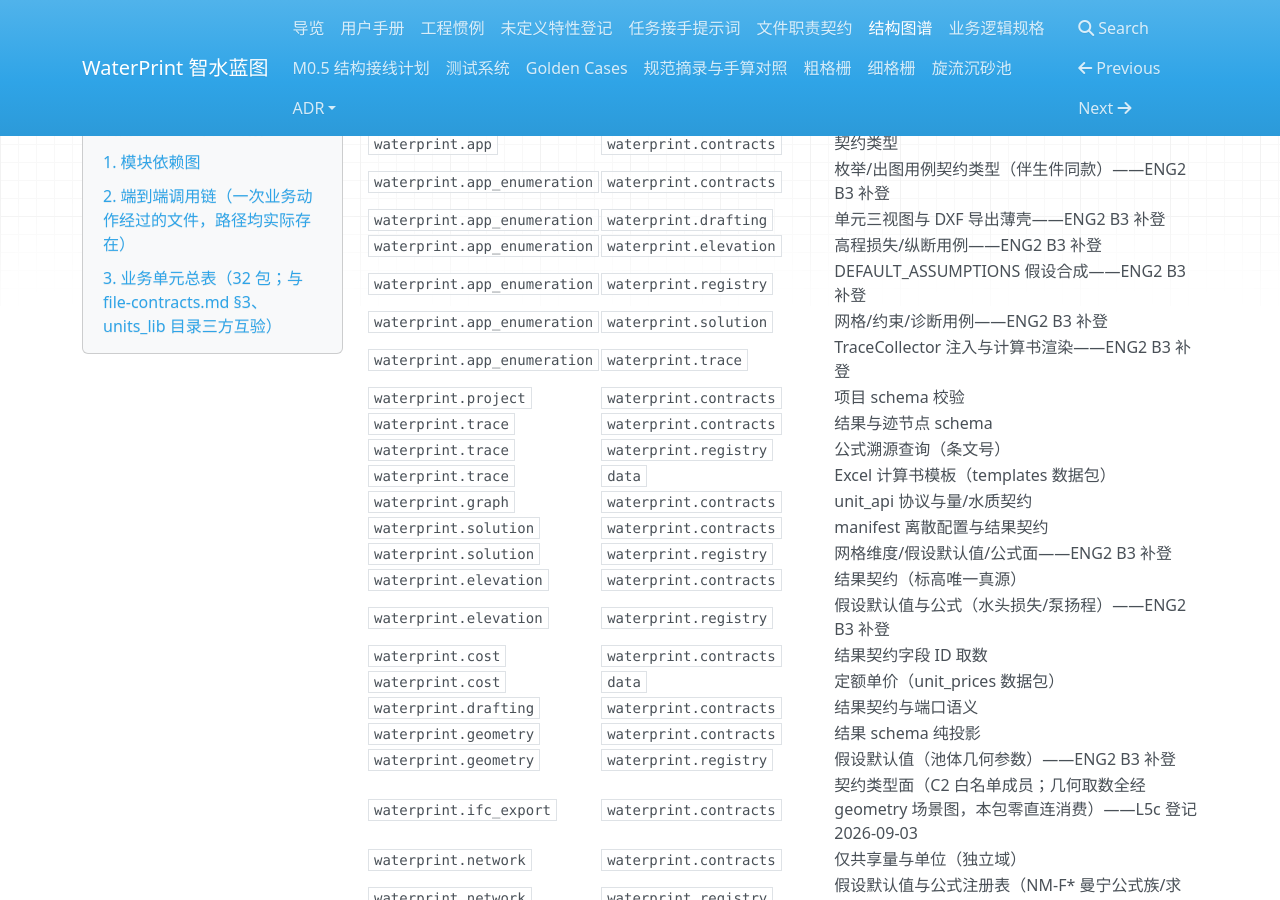
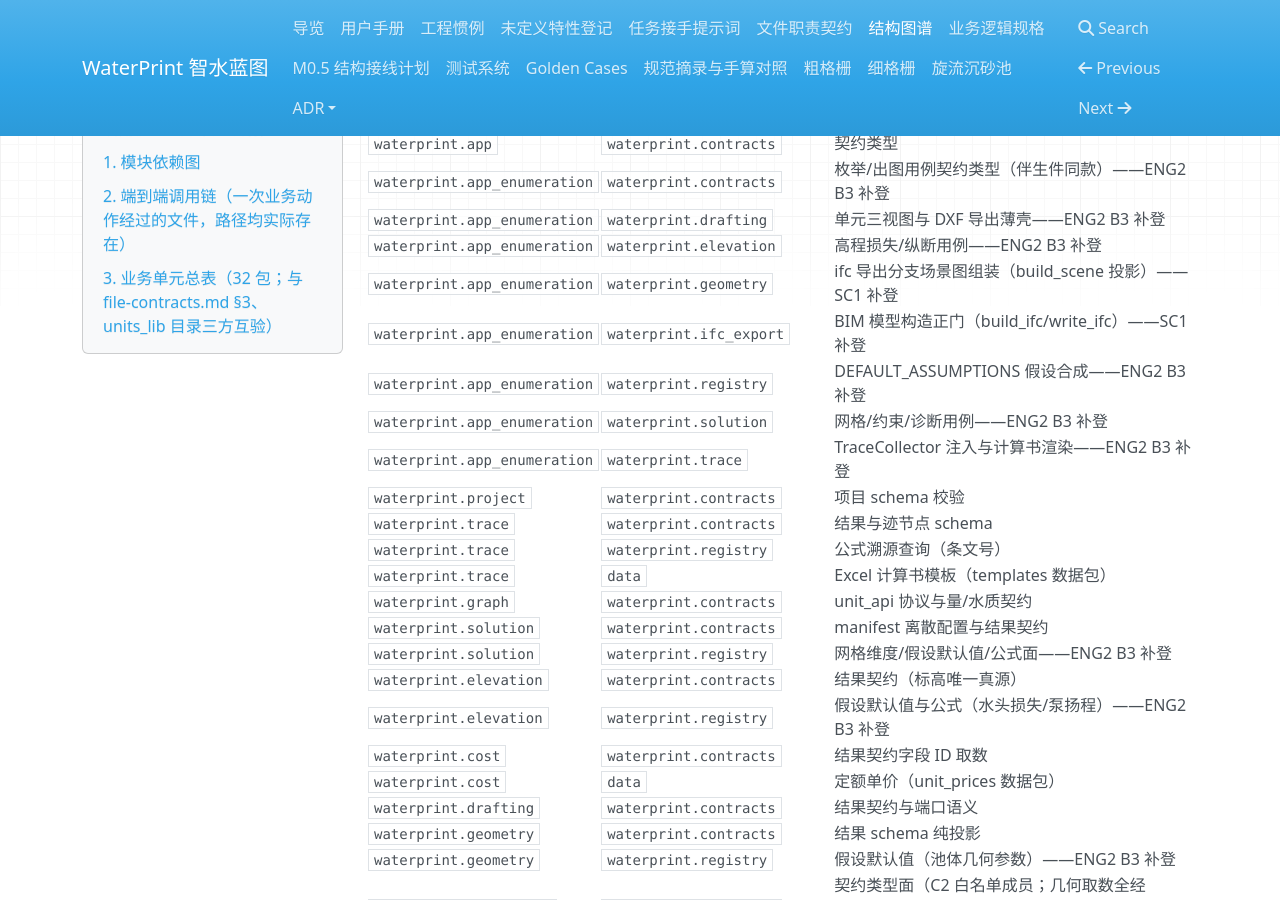
Before and after one commit to yyx20040712/waterprint, an MkDocs documentation site: the page built from docs/structure-graph.md, in a window 1280 px wide and 900 px high, scrolled down 2712 px. Built offline with MkDocs 1.6.1, drawn with Linux system fonts in a browser that asks for light colours; nearby versions of some CDN libraries.

Commit message:
结构图谱边表补登 app_enumeration 两新边收口 SC1 门禁漏项：ifc 正门分支引入的 waterprint.geometry（build_scene 场景组装）与 waterprint.ifc_export（build_ifc/write_ifc 构造）两条真实 import 边未随批登记 §1b 边表致 check_module_graph 门禁红——根因=简报白名单漏列本文件（总控编制漏洞，宪法 §13 改依赖先改图谱），总控直笔补登沿 ENG2 B3 行内标注先例，改后门禁复跑全绿

```diff
--- a/docs/structure-graph.md
+++ b/docs/structure-graph.md
@@ -96,6 +96,8 @@
 | `waterprint.app_enumeration` | `waterprint.contracts` | 枚举/出图用例契约类型（伴生件同款）——ENG2 B3 补登 |
 | `waterprint.app_enumeration` | `waterprint.drafting` | 单元三视图与 DXF 导出薄壳——ENG2 B3 补登 |
 | `waterprint.app_enumeration` | `waterprint.elevation` | 高程损失/纵断用例——ENG2 B3 补登 |
+| `waterprint.app_enumeration` | `waterprint.geometry` | ifc 导出分支场景图组装（build_scene 投影）——SC1 补登 |
+| `waterprint.app_enumeration` | `waterprint.ifc_export` | BIM 模型构造正门（build_ifc/write_ifc）——SC1 补登 |
 | `waterprint.app_enumeration` | `waterprint.registry` | DEFAULT_ASSUMPTIONS 假设合成——ENG2 B3 补登 |
 | `waterprint.app_enumeration` | `waterprint.solution` | 网格/约束/诊断用例——ENG2 B3 补登 |
 | `waterprint.app_enumeration` | `waterprint.trace` | TraceCollector 注入与计算书渲染——ENG2 B3 补登 |
```
